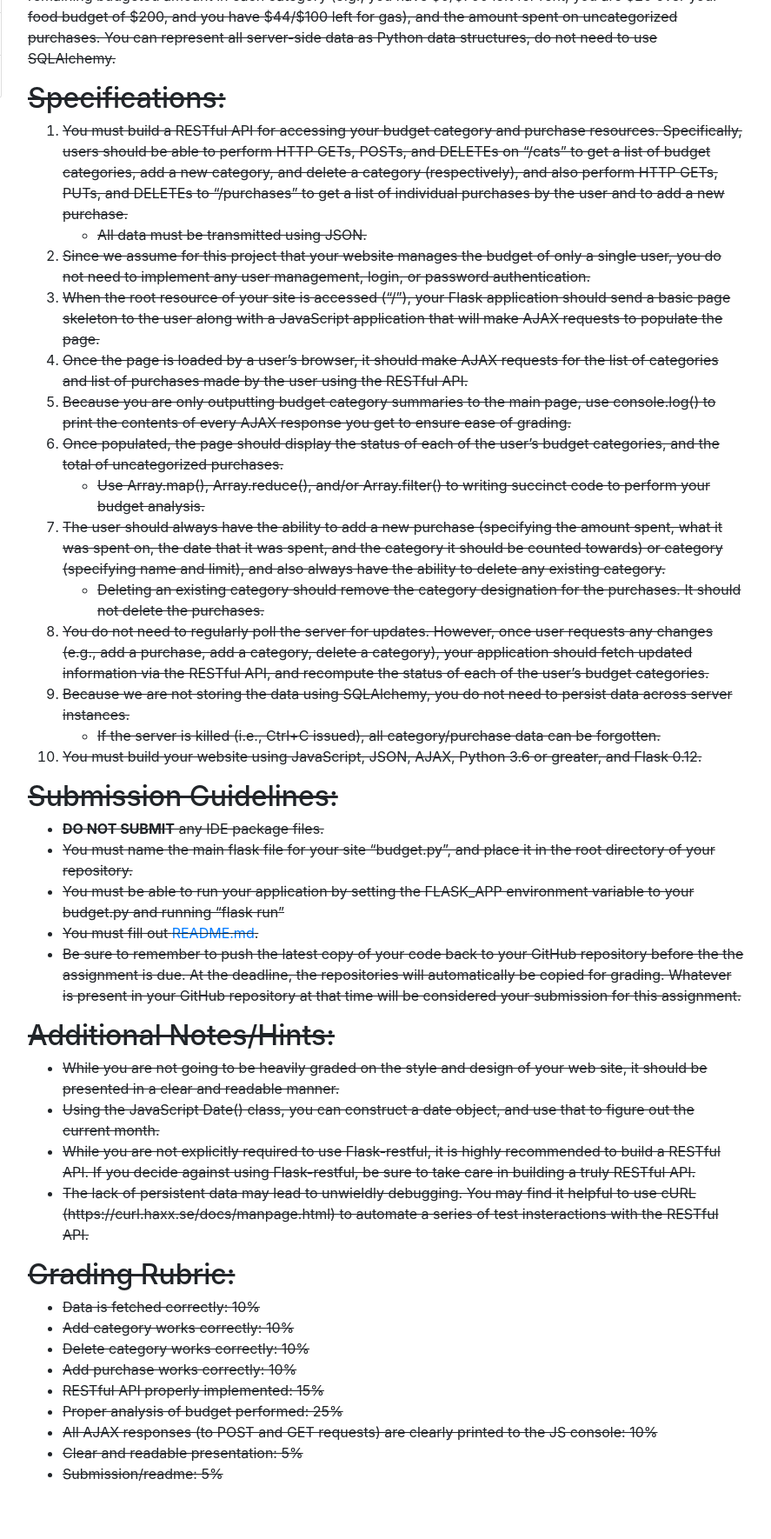
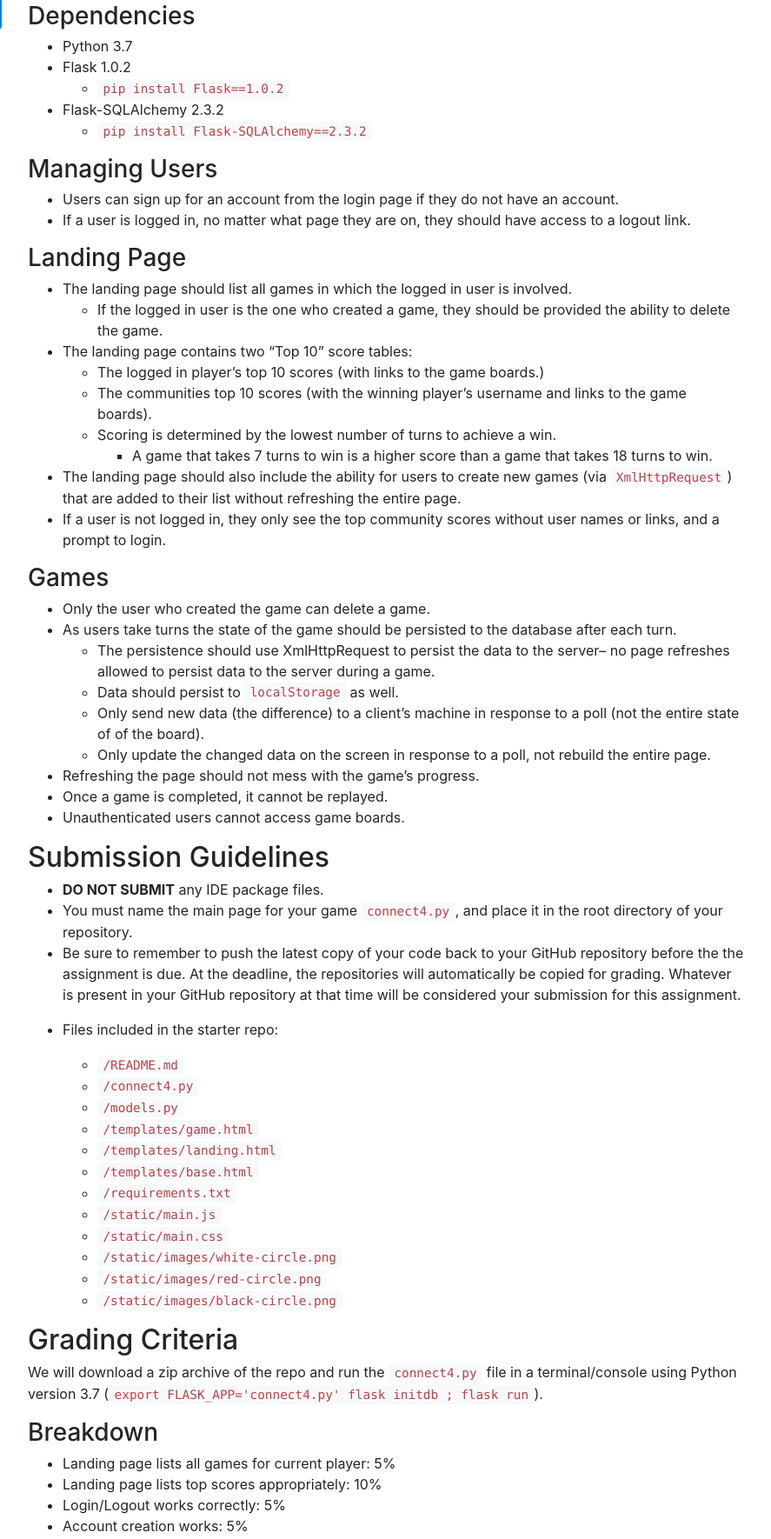
Before and after one commit to w8s-class/CS1520-Class-Information, a website: page docs/assignments/assignment5/index.html in a window 1280 px wide. Shown: the part 670-2440 px from the top of the page at 87% size, without its empty margins (338-1225 px from the left). Before the commit the page ends 2393 px from the top, so only its background shows below. Drawn offline with Linux system fonts and the light colour scheme.

Commit message:
Updated Assignment 5

```diff
--- a/docs/assignments/assignment5/index.html
+++ b/docs/assignments/assignment5/index.html
@@ -2,22 +2,21 @@
 <html>
 
 <head>
-    <title>Money on my Mind, and my mind on my REST API</title>
+    <title>Connect 4 II: The Revenge</title>
     <link rel="stylesheet" type="text/css" href="../../css/vendor/bootstrap.min.css">
 </head>
 
-<body style="text-decoration:line-through">
+<body>
     <div class="jumbotron">
         <div class="container">
-            <h1 class="display-3">Money on my Mind, and my mind on my REST API</h1>
+            <h1 class="display-3">Connect 4 II: The Revenge</h1>
             <p class="lead">Assignment Five</p>
-            <p class="lead">Due: Friday, December 7 at 11:59.999999 pm</p>
+            <p class="lead">Due: Wednesday, November 28 at 11:59.999999 pm</p>
             <p class="lead">200 Points</p>
             <hr class="my-4">
-            <p>To gain experience with building RESTful APIs and using functional programming.</p>
+            <p>Work with XmlHttpRequest to create a &ldquo;real-time&rdquo; multiplayer Connect 4 game.</p>
         </div>
     </div>
-
     <div class="container">
         <div class="row">
             <div class="col-md-3">
@@ -26,74 +25,111 @@
                     <a class="list-group-item list-group-item-action" href="../assignment2/index.html">Assignment Two</a>
                     <a class="list-group-item list-group-item-action" href="../assignment3/index.html">Assignment Three</a>
                     <a class="list-group-item list-group-item-action" href="../assignment4/index.html">Assignment Four</a>
-                    <a class="list-group-item list-group-item-action disabled" href="#">Assignment Five</a>
+                    <a class="list-group-item list-group-item-action active" href="../assignment5/index.html">Assignment Five</a>
                 </div>
             </div>
             <div class="col-md-9">
-                <h2 id="high-leveldescription:">High-level description:</h2>
-                <p>You will write a very simple budget application for a single user. Your application should support several budget categories, and a set monthly limit for each category (e.g., $700 for rent, $200 for food, $100 for gas, etc.). The application
-                    should allow the user to enter purchases and present an up to date list of the user&#8217;s remaining budgeted amount in each category (e.g., you have $0/$700 left for rent, you are $20 over your food budget of $200, and you have $44/$100
-                    left for gas), and the amount spent on uncategorized purchases. You can represent all server-side data as Python data structures, do not need to use SQLAlchemy.</p>
-                <h2 id="specifications:">Specifications:</h2>
-                <ol>
-                    <li>You must build a RESTful API for accessing your budget category and purchase resources. Specifically, users should be able to perform HTTP GETs, POSTs, and DELETEs on &#8220;/cats&#8221; to get a list of budget categories, add a new
-                        category, and delete a category (respectively), and also perform HTTP GETs, PUTs, and DELETEs to &#8220;/purchases&#8221; to get a list of individual purchases by the user and to add a new purchase.
+                <h2 id="Connect-4-II%3A-The-AJAXening">Connect 4 II: The AJAXening</h2>
+                <p>Using the starter repository, modify the application so users can play against one another on different browsers without refreshing the page. The application should make use of the XmlHttpRequest object to send data back and forth between the client browsers and the server.</p>
+                <h2 id="Specifications">Specifications</h2>
+                <p>These are the base requirements for making the page work. You can enhance.</p>
+                <h3 id="Dependencies">Dependencies</h3>
+                <ul>
+                    <li>Python 3.7</li>
+                    <li>Flask 1.0.2
                         <ul>
-                            <li>All data must be transmitted using JSON.</li>
+                            <li><code>pip install Flask==1.0.2</code></li>
                         </ul>
                     </li>
-                    <li>Since we assume for this project that your website manages the budget of only a single user, you do not need to implement any user management, login, or password authentication.</li>
-                    <li>When the root resource of your site is accessed (&#8220;/&#8221;), your Flask application should send a basic page skeleton to the user along with a JavaScript application that will make AJAX requests to populate the page.</li>
-                    <li>Once the page is loaded by a user&#8217;s browser, it should make AJAX requests for the list of categories and list of purchases made by the user using the RESTful API.</li>
-                    <li>Because you are only outputting budget category summaries to the main page, use console.log() to print the contents of every AJAX response you get to ensure ease of grading.</li>
-                    <li>Once populated, the page should display the status of each of the user&#8217;s budget categories, and the total of uncategorized purchases.
+                    <li>Flask-SQLAlchemy 2.3.2
                         <ul>
-                            <li>Use Array.map(), Array.reduce(), and/or Array.filter() to writing succinct code to perform your budget analysis.</li>
+                            <li><code>pip install Flask-SQLAlchemy==2.3.2</code></li>
                         </ul>
                     </li>
-                    <li>The user should always have the ability to add a new purchase (specifying the amount spent, what it was spent on, the date that it was spent, and the category it should be counted towards) or category (specifying name and limit), and
-                        also always have the ability to delete any existing category.
+                </ul>
+                <h3 id="Managing-Users">Managing Users</h3>
+                <ul>
+                    <li>Users can sign up for an account from the login page if they do not have an account.</li>
+                    <li>If a user is logged in, no matter what page they are on, they should have access to a logout link.</li>
+                </ul>
+                <h3 id="Landing-Page">Landing Page</h3>
+                <ul>
+                    <li>The landing page should list all games in which the logged in user is involved.
                         <ul>
-                            <li>Deleting an existing category should remove the category designation for the purchases. It should not delete the purchases.</li>
+                            <li>If the logged in user is the one who created a game, they should be provided the ability to delete the game.</li>
                         </ul>
                     </li>
-                    <li>You do not need to regularly poll the server for updates. However, once user requests any changes (e.g., add a purchase, add a category, delete a category), your application should fetch updated information via the RESTful API, and
-                        recompute the status of each of the user&#8217;s budget categories.</li>
-                    <li>Because we are not storing the data using SQLAlchemy, you do not need to persist data across server instances.
+                    <li>The landing page contains two &ldquo;Top 10&rdquo; score tables:
                         <ul>
-                            <li>If the server is killed (i.e., Ctrl+C issued), all category/purchase data can be forgotten.</li>
+                            <li>The logged in player&rsquo;s top 10 scores (with links to the game boards.)</li>
+                            <li>The communities top 10 scores (with the winning player&rsquo;s username and links to the game boards).</li>
+                            <li>Scoring is determined by the lowest number of turns to achieve a win.
+                                <ul>
+                                    <li>A game that takes 7 turns to win is a higher score than a game that takes 18 turns to win.</li>
+                                </ul>
+                            </li>
                         </ul>
                     </li>
-                    <li>You must build your website using JavaScript, JSON, AJAX, Python 3.6 or greater, and Flask 0.12.</li>
-                </ol>
-                <h2 id="submissionguidelines:">Submission Guidelines:</h2>
+                    <li>The landing page should also include the ability for users to create new games (via <code>XmlHttpRequest</code>) that are added to their list without refreshing the entire page.</li>
+                    <li>If a user is not logged in, they only see the top community scores without user names or links, and a prompt to login.</li>
+                </ul>
+                <h3 id="Games">Games</h3>
+                <ul>
+                    <li>Only the user who created the game can delete a game.</li>
+                    <li>As users take turns the state of the game should be persisted to the database after each turn.
+                        <ul>
+                            <li>The persistence should use XmlHttpRequest to persist the data to the server&ndash; no page refreshes allowed to persist data to the server during a game.</li>
+                            <li>Data should persist to <code>localStorage</code> as well.</li>
+                            <li>Only send new data (the difference) to a client&rsquo;s machine in response to a poll (not the entire state of of the board).</li>
+                            <li>Only update the changed data on the screen in response to a poll, not rebuild the entire page.</li>
+                        </ul>
+                    </li>
+                    <li>Refreshing the page should not mess with the game&rsquo;s progress.</li>
+                    <li>Once a game is completed, it cannot be replayed.</li>
+                    <li>Unauthenticated users cannot access game boards.</li>
+                </ul>
+                <h2 id="Submission-Guidelines">Submission Guidelines</h2>
                 <ul>
                     <li><strong>DO NOT SUBMIT</strong> any IDE package files.</li>
-                    <li>You must name the main flask file for your site &#8220;budget.py&#8221;, and place it in the root directory of your repository.</li>
-                    <li>You must be able to run your application by setting the FLASK_APP environment variable to your budget.py and running &#8220;flask run&#8221;</li>
-                    <li>You must fill out <a href="../errata/readme.html" target="_blank">README.md</a>.</li>
-                    <li>Be sure to remember to push the latest copy of your code back to your GitHub repository before the the assignment is due. At the deadline, the repositories will automatically be copied for grading. Whatever is present in your GitHub
-                        repository at that time will be considered your submission for this assignment.</li>
+                    <li>You must name the main page for your game <code>connect4.py</code>, and place it in the root directory of your repository.</li>
+                    <li>
+                        <p>Be sure to remember to push the latest copy of your code back to your GitHub repository before the the assignment is due. At the deadline, the repositories will automatically be copied for grading. Whatever is present in your GitHub repository at that time will be considered your submission for this assignment.</p>
+                    </li>
+                    <li>
+                        <p>Files included in the starter repo:</p>
+                        <ul>
+                            <li><code>/README.md</code></li>
+                            <li><code>/connect4.py</code></li>
+                            <li><code>/models.py</code></li>
+                            <li><code>/templates/game.html</code></li>
+                            <li><code>/templates/landing.html</code></li>
+                            <li><code>/templates/base.html</code></li>
+                            <li><code>/requirements.txt</code></li>
+                            <li><code>/static/main.js</code></li>
+                            <li><code>/static/main.css</code></li>
+                            <li><code>/static/images/white-circle.png</code></li>
+                            <li><code>/static/images/red-circle.png</code></li>
+                            <li><code>/static/images/black-circle.png</code></li>
+                        </ul>
+                    </li>
                 </ul>
-                <h2 id="additionalnoteshints:">Additional Notes/Hints:</h2>
+                <h2 id="Grading-Criteria">Grading Criteria</h2>
+                <p>We will download a zip archive of the repo and run the <code>connect4.py</code> file in a terminal/console using Python version 3.7 (<code>export FLASK_APP='connect4.py' flask initdb ; flask run</code>).</p>
+                <h3 id="Breakdown">Breakdown</h3>
                 <ul>
-                    <li>While you are not going to be heavily graded on the style and design of your web site, it should be presented in a clear and readable manner.</li>
-                    <li>Using the JavaScript Date() class, you can construct a date object, and use that to figure out the current month.</li>
-                    <li>While you are not explicitly required to use Flask-restful, it is highly recommended to build a RESTful API. If you decide against using Flask-restful, be sure to take care in building a truly RESTful API.</li>
-                    <li>The lack of persistent data may lead to unwieldly debugging. You may find it helpful to use cURL (https://curl.haxx.se/docs/manpage.html) to automate a series of test insteractions with the RESTful API.</li>
+                    <li>Landing page lists all games for current player: 5%</li>
+                    <li>Landing page lists top scores appropriately: 10%</li>
+                    <li>Login/Logout works correctly: 5%</li>
+                    <li>Account creation works: 5%</li>
+                    <li>Page viewing permissions function as specified: 5%</li>
+                    <li>Game creation works as specified: 10%</li>
+                    <li>Game persists to localStorage appropriately: 10%</li>
+                    <li>Game persists to backend as specified: 20%</li>
+                    <li>Game polls for new data and updates as specified: 20%</li>
+                    <li>Clear and readable presentation: 5%</li>
+                    <li>Submission/info sheet: 5%</li>
                 </ul>
-                <h2 id="gradingrubric:">Grading Rubric:</h2>
-                <ul>
-                    <li>Data is fetched correctly: 10%</li>
-                    <li>Add category works correctly: 10%</li>
-                    <li>Delete category works correctly: 10%</li>
-                    <li>Add purchase works correctly: 10%</li>
-                    <li>RESTful API properly implemented: 15%</li>
-                    <li>Proper analysis of budget performed: 25%</li>
-                    <li>All AJAX responses (to POST and GET requests) are clearly printed to the JS console: 10%</li>
-                    <li>Clear and readable presentation: 5%</li>
-                    <li>Submission/readme: 5%</li>
-                </ul>
+                <p><em>Late assignments will receive zero credit.</em></p>
             </div>
         </div>
     </div>
```
Also changed, not shown: docs/assignments/assignment1/index.html (+1 -1 lines), docs/assignments/assignment2/index.html (+1 -1 lines), docs/assignments/assignment3/index.html (+1 -1 lines), docs/assignments/assignment4/index.html (+1 -1 lines), docs/assignments/index.html (+1 -1 lines).
